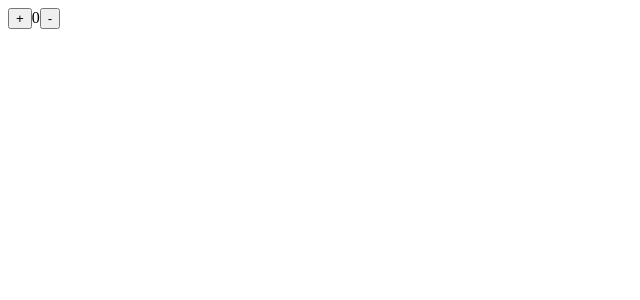
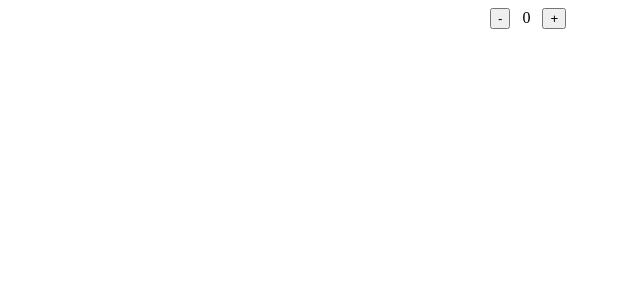
Before and after one commit to diniles/ReactFromScratch, a React (Create React App) app in the folder cra/: page / in a window 1280 px wide. Shown: the top 300 px of the page, without its empty margins (0-640 px from the left). Built offline with nearby package versions, Linux system fonts and the light colour scheme.

Commit message:
Refactor: changed to lectors solution and now work, just renamed methods and add styles

```diff
--- a/cra/src/App.js
+++ b/cra/src/App.js
@@ -6,24 +6,27 @@ class App extends Component {
     this.state = {
       count: 0,
     };
-    this.handleClickPlus = this.handleClickPlus.bind(this);
-    this.handleClickMinus = this.handleClickMinus.bind(this);
+    this.increment = this.increment.bind(this);
+    this.decrement = this.decrement.bind(this);
   }
 
-  handleClickPlus() {
+  increment() {
     this.setState({count: this.state.count + 1});
   };
 
-  handleClickMinus() {
+  decrement() {
     this.setState({count: this.state.count - 1});
   };
 
   render() {
     return (
-      <div className="App">
-        <button onClick={this.handleClickPlus}>+</button>
-        <span>{this.state.count}</span>
-        <button onClick={this.handleClickMinus}>-</button>
+      <div className="App" style={{margin: 'auto', width: '300px'}}>
+        <button onClick={this.decrement}>-</button>
+        <span style={{
+          margin: '0 0.75rem',
+          display: 'inline-block'
+        }}>{this.state.count}</span>
+        <button onClick={this.increment}>+</button>
       </div>
     );
   }
```
